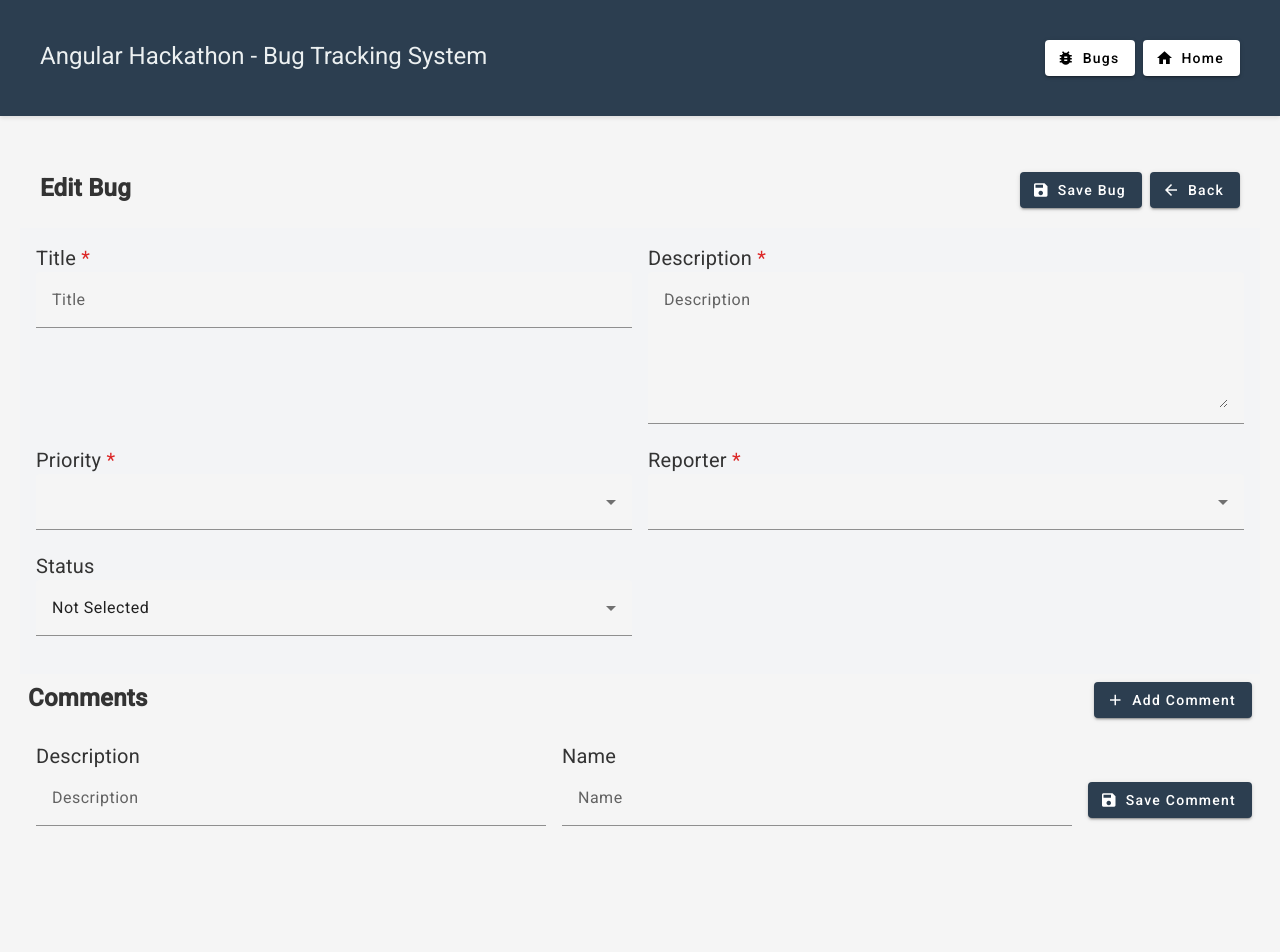
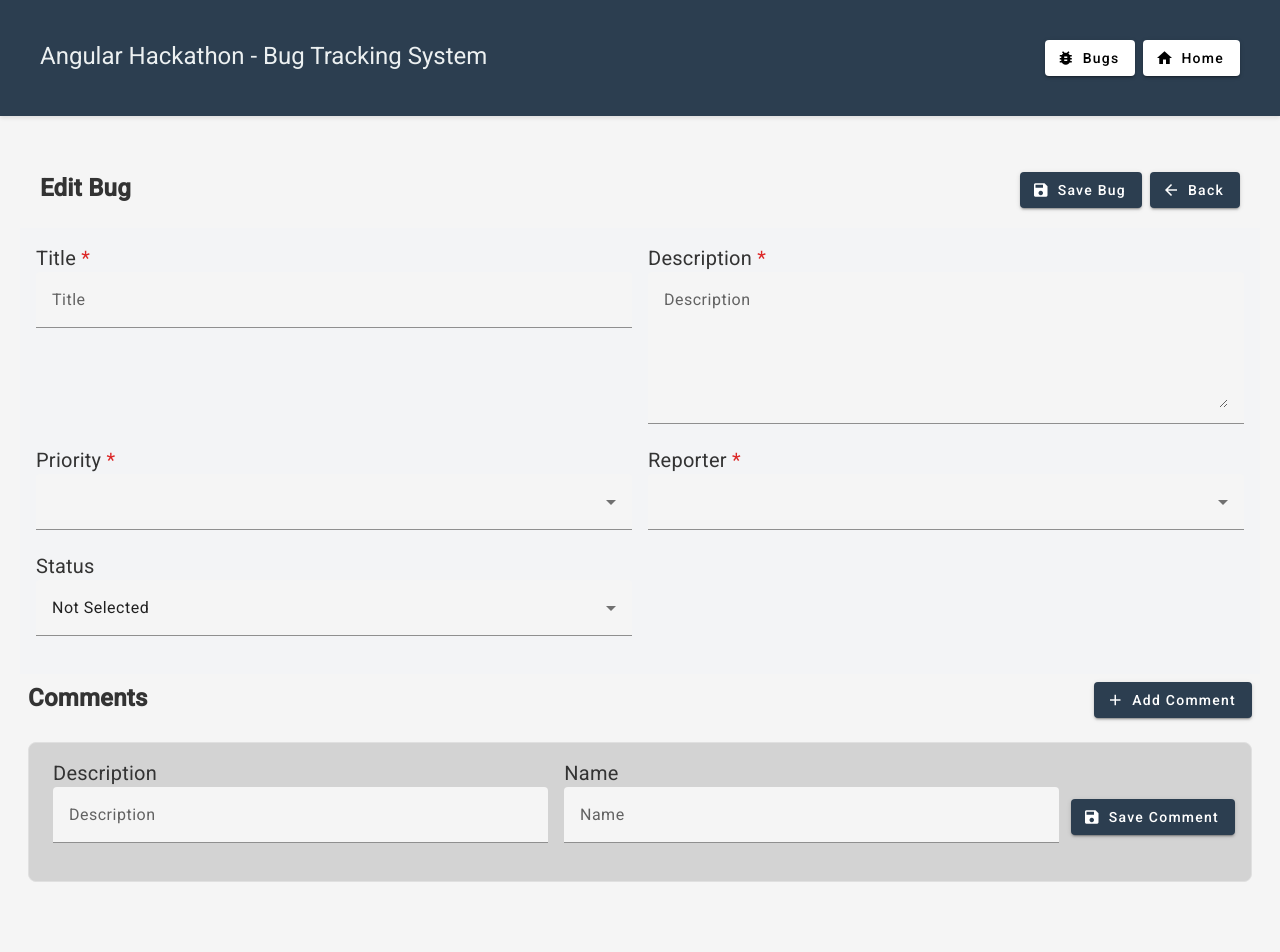
Before and after one commit to pedes1999/Hackaton-AngularTraining, an Angular app: page /bug/1 in a window 1280 px wide. Shown: the top 952 px of the page. Built offline with nearby package versions, Linux system fonts and the light colour scheme; no server answers.

Commit message:
background for comments

```diff
--- a/src/app/bugs/bug-edit/bug-edit.component.html
+++ b/src/app/bugs/bug-edit/bug-edit.component.html
@@ -72,7 +72,7 @@
 <form [formGroup]="bugForm" autocomplete="off" class=" p-4 space-y-4">
   <div class="flex flex-wrap -mx-2">
     <ng-container formArrayName="comments">
-      <div *ngFor="let commentCtrl of comments.controls; let i = index" [formGroupName]="i" class="flex w-full">
+      <div *ngFor="let commentCtrl of comments.controls; let i = index" [formGroupName]="i" class="flex w-full comment-container">
         <div class="w-full px-2">
           <mat-label class="text-xl">Description</mat-label>
           <mat-form-field class="w-full">
--- a/src/app/bugs/bug-edit/bug-edit.component.scss
+++ b/src/app/bugs/bug-edit/bug-edit.component.scss
@@ -6,3 +6,10 @@
 .button:hover {
   background-color: #2980b9;
 }
+.comment-container {
+  background-color: #D3D3D3;
+  border: 1px solid #e0e0e0;
+  border-radius: 8px;
+  padding: 16px;
+  margin-bottom: 16px;
+}
```
